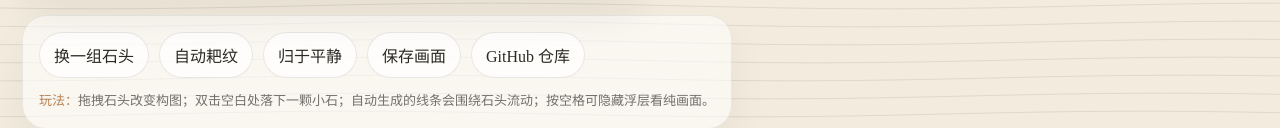
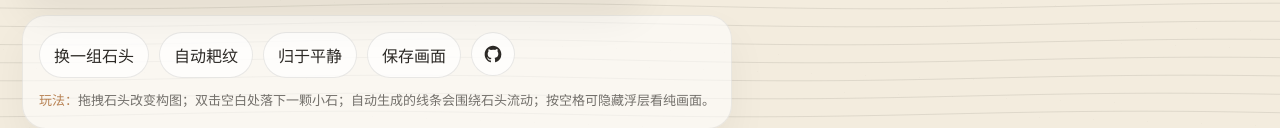
Before and after one commit to wanxb/zen-stones, a plain HTML site: page index.html in a window 1280 px wide. Shown: the part 200-328 px from the top of the page. Drawn offline with Linux system fonts and the light colour scheme.

Commit message:
fix: use github icon link in page ui

```diff
--- a/css/base.css
+++ b/css/base.css
@@ -25,7 +25,7 @@ a {
 }
 
 button,
-.ghost-link {
+.icon-link {
   border: 1px solid rgba(44,41,37,.1);
   background: rgba(255,255,255,.72);
   color: var(--ink);
@@ -37,7 +37,21 @@ button,
 }
 
 button:hover,
-.ghost-link:hover {
+.icon-link:hover {
   background: white;
   transform: translateY(-1px);
 }
+
+.icon-link {
+  display: inline-flex;
+  align-items: center;
+  justify-content: center;
+  width: 44px;
+  height: 44px;
+  padding: 0;
+}
+
+.icon-link svg {
+  width: 20px;
+  height: 20px;
+}
--- a/index.html
+++ b/index.html
@@ -28,7 +28,11 @@
           <button id="rakeBtn">自动耙纹</button>
           <button id="calmBtn">归于平静</button>
           <button id="exportBtn">保存画面</button>
-          <a class="ghost-link" href="https://github.com/wanxb/zen-stones" target="_blank" rel="noopener noreferrer">GitHub 仓库</a>
+          <a class="icon-link" href="https://github.com/wanxb/zen-stones" target="_blank" rel="noopener noreferrer" aria-label="查看 GitHub 仓库" title="GitHub 仓库">
+            <svg viewBox="0 0 24 24" aria-hidden="true" focusable="false">
+              <path fill="currentColor" d="M12 2C6.48 2 2 6.59 2 12.24c0 4.52 2.87 8.36 6.84 9.71.5.1.68-.22.68-.49 0-.24-.01-.89-.01-1.75-2.78.62-3.37-1.37-3.37-1.37-.45-1.18-1.11-1.49-1.11-1.49-.91-.64.07-.63.07-.63 1 .07 1.53 1.06 1.53 1.06.9 1.56 2.35 1.11 2.92.85.09-.67.35-1.11.63-1.36-2.22-.26-4.55-1.14-4.55-5.07 0-1.12.39-2.03 1.03-2.75-.1-.27-.45-1.31.1-2.74 0 0 .84-.28 2.75 1.05A9.3 9.3 0 0 1 12 6.82c.85 0 1.7.12 2.5.36 1.9-1.33 2.74-1.05 2.74-1.05.55 1.43.2 2.47.1 2.74.65.72 1.03 1.63 1.03 2.75 0 3.94-2.34 4.8-4.57 5.06.36.32.68.95.68 1.92 0 1.39-.01 2.5-.01 2.84 0 .27.18.59.69.49A10.23 10.23 0 0 0 22 12.24C22 6.59 17.52 2 12 2z"/>
+            </svg>
+          </a>
         </div>
         <div class="tip">
           <span class="badge">玩法：</span>拖拽石头改变构图；双击空白处落下一颗小石；自动生成的线条会围绕石头流动；按空格可隐藏浮层看纯画面。
```
